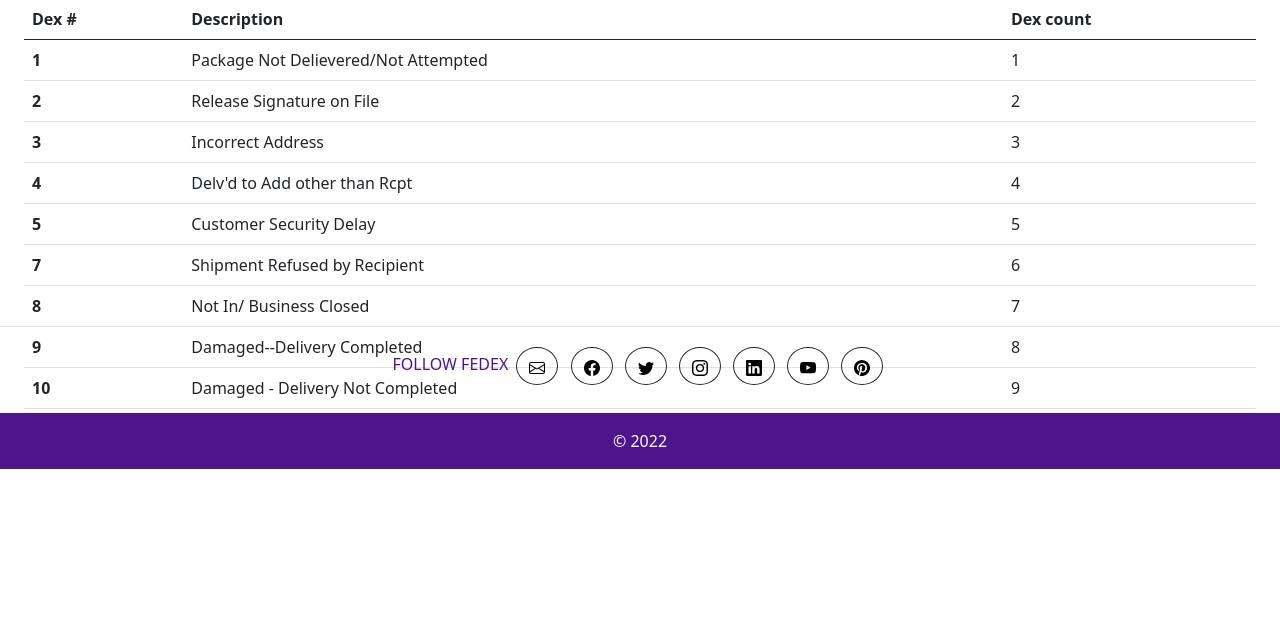
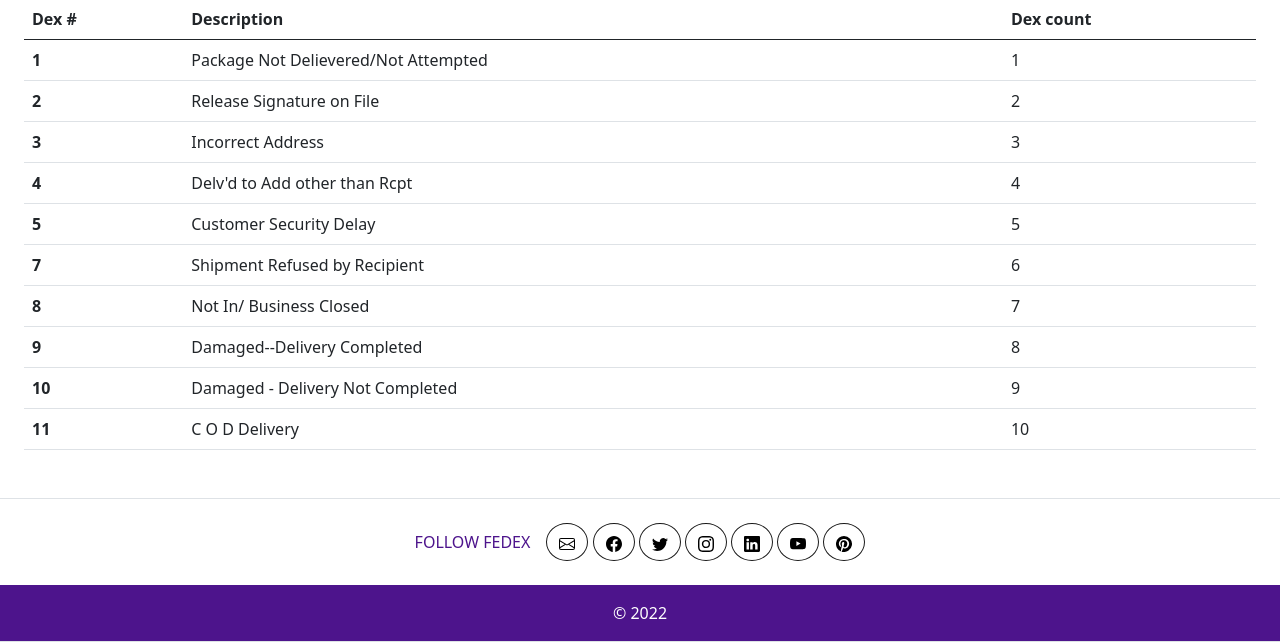
Before and after one commit to jra457/CHI, a Django app: page /dex/ in a window 1280 px wide. Shown: the part 331-973 px from the top of the page. Before the commit the page ends 800 px from the top, so only its background shows below. Run offline with Django 4.2, Linux system fonts and the light colour scheme; some libraries are stand-ins or nearby versions.

Commit message:
Update footer.html
Fixed issues with footer covering up content

```diff
--- a/operations/opMetrics/templates/opMetrics/footer.html
+++ b/operations/opMetrics/templates/opMetrics/footer.html
@@ -24,63 +24,74 @@
     <symbol id="pinterest" viewBox="0 0 16 16">
       <path d="M8 0a8 8 0 0 0-2.915 15.452c-.07-.633-.134-1.606.027-2.297.146-.625.938-3.977.938-3.977s-.239-.479-.239-1.187c0-1.113.645-1.943 1.448-1.943.682 0 1.012.512 1.012 1.127 0 .686-.437 1.712-.663 2.663-.188.796.4 1.446 1.185 1.446 1.422 0 2.515-1.5 2.515-3.664 0-1.915-1.377-3.254-3.342-3.254-2.276 0-3.612 1.707-3.612 3.471 0 .688.265 1.425.595 1.826a.24.24 0 0 1 .056.23c-.061.252-.196.796-.222.907-.035.146-.116.177-.268.107-1-.465-1.624-1.926-1.624-3.1 0-2.523 1.834-4.84 5.286-4.84 2.775 0 4.932 1.977 4.932 4.62 0 2.757-1.739 4.976-4.151 4.976-.811 0-1.573-.421-1.834-.919l-.498 1.902c-.181.695-.669 1.566-.995 2.097A8 8 0 1 0 8 0z"/>
     </symbol>
-  </svg>
+</svg>
 
+<style>
+  .socialMedia {
+    border-color: #1a1a1a;
+  }
 
+  .socialMedia:hover {
+    background-color: none;
+  }
+  </style>
 
 <!-- Footer -->
-<footer class="text-center text-white fixed-bottom">
+<footer class="footer border-bottom mt-5" style="background-color:white;">
 
-<!-- Divider -->
-<div class="pb-2 border-bottom" style="color:#999999"></div>
-<!-- Divider -->
+  <!-- Divider -->
+  <div class="border-bottom" style="color:#999999"></div>
+  <!-- Divider -->
 
-  <!-- Grid container -->
-  <div class="container">
-    <!-- Section: Social media -->
-    <section class="d-flex d-none d-md-block d-lg-block justify-content-center mb-4 mt-3">
-      <div class="d-inline-flex mt-2" style="color: #4D148C">FOLLOW FEDEX</div>
+  <!-- Footer Content -->
+  <div class="d-flex justify-content-center bd-highlight my-3">
+    <!-- Flex Item: Title -->
+    <div class="p-2 bd-highlight my-auto" style="color: #4D148C">FOLLOW FEDEX</div>
+
+    <!-- Flex Item: Social Media -->
+    <div class="p-2 bd-highlight">
       <!-- Email -->
-      <a class="btn btn-outline-dark rounded-circle btn-floating m-1" href="https://www.fedex.com/en-us/email.html" role="button">
-        <svg class="bi" width="1em" height="1em" href="#!" role="button"><use xlink:href="#envelope"/></svg>
+      <a class="btn socialMedia rounded-circle btn-floating" href="https://www.fedex.com/en-us/email.html" role="button">
+        <svg class="bi" width="1em" height="1em" role="button"><use xlink:href="#envelope"/></svg>
       </a>
 
       <!-- Facebook -->
-      <a class="btn btn-outline-dark rounded-circle btn-floating m-1" href="https://www.facebook.com/FedEx/" role="button">
-        <svg class="bi" width="1em" height="1em" href="#!" role="button"><use xlink:href="#facebook"/></svg>
+      <a class="btn socialMedia rounded-circle btn-floating" href="https://www.facebook.com/FedEx/" role="button">
+        <svg class="bi" width="1em" height="1em" role="button"><use xlink:href="#facebook"/></svg>
       </a>
 
       <!-- Twitter -->
-      <a class="btn btn-outline-dark rounded-circle btn-floating m-1" href="https://twitter.com/fedex" role="button">
-        <svg class="bi" width="1em" height="1em" href="#!" role="button"><use xlink:href="#twitter"/></svg>
+      <a class="btn socialMedia rounded-circle btn-floating" href="https://twitter.com/fedex" role="button">
+        <svg class="bi" width="1em" height="1em" role="button"><use xlink:href="#twitter"/></svg>
       </a>
 
       <!-- Instagram -->
-      <a class="btn btn-outline-dark rounded-circle btn-floating m-1" href="https://www.instagram.com/fedex/" role="button">
-        <svg class="bi" width="1em" height="1em" href="#!" role="button"><use xlink:href="#instagram"/></svg>
+      <a class="btn socialMedia rounded-circle btn-floating" href="https://www.instagram.com/fedex/" role="button">
+        <svg class="bi" width="1em" height="1em" role="button"><use xlink:href="#instagram"/></svg>
       </a>
 
       <!-- Linkedin -->
-      <a class="btn btn-outline-dark rounded-circle btn-floating m-1" href="https://www.linkedin.com/company/fedex" role="button">
-        <svg class="bi" width="1em" height="1em" href="#!" role="button"><use xlink:href="#linkedin"/></svg>
+      <a class="btn socialMedia rounded-circle btn-floating" href="https://www.linkedin.com/company/fedex" role="button">
+        <svg class="bi" width="1em" height="1em" role="button"><use xlink:href="#linkedin"/></svg>
       </a>
 
       <!-- YouTube -->
-      <a class="btn btn-outline-dark rounded-circle btn-floating m-1" href="https://www.youtube.com/fedex" role="button">
-        <svg class="bi" width="1em" height="1em" href="#!" role="button"><use xlink:href="#youtube"/></svg>
+      <a class="btn socialMedia rounded-circle btn-floating" href="https://www.youtube.com/fedex" role="button">
+        <svg class="bi" width="1em" height="1em" role="button"><use xlink:href="#youtube"/></svg>
       </a>
       <!-- Pinterest -->
-      <a class="btn btn-outline-dark rounded-circle btn-floating m-1" href="https://www.pinterest.com/FedEx/" role="button">
-        <svg class="bi" width="1em" height="1em" href="#!" role="button"><use xlink:href="#pinterest"/></svg>
+      <a class="btn socialMedia rounded-circle btn-floating" href="https://www.pinterest.com/FedEx/" role="button">
+        <svg class="bi" width="1em" height="1em" role="button"><use xlink:href="#pinterest"/></svg>
       </a>
-    </section>
-    <!-- Section: Social media -->
+    </div>
+    <!-- Social media -->
   </div>
-  <!-- Grid container -->
+  <!-- Footer Content -->
 
   <!-- Copyright -->
-  <div class="text-center p-3" style="background-color: #4D148C;">
+  <div class="container-fluid text-center text-white p-3" style="background-color: #4D148C;">
     © 2022
   </div>
   <!-- Copyright -->
 </footer>
+<!-- Footer -->
```
